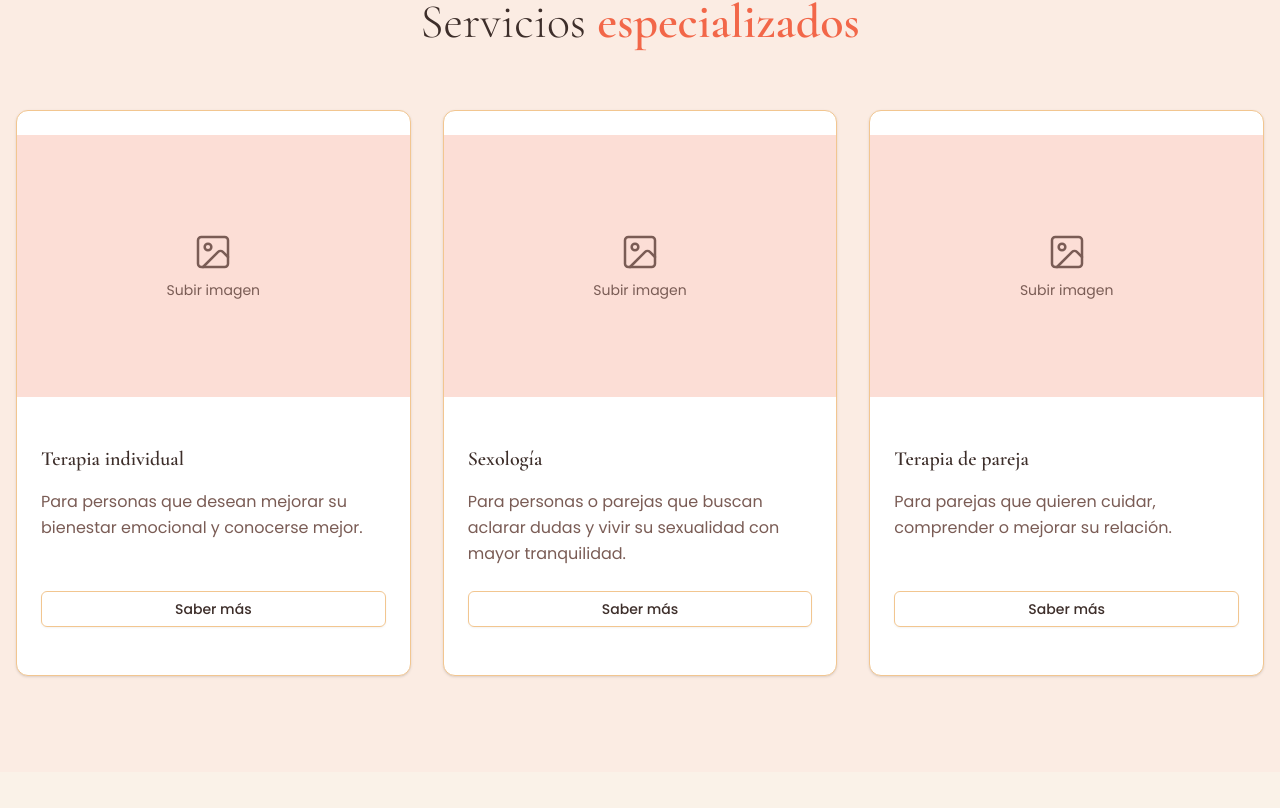
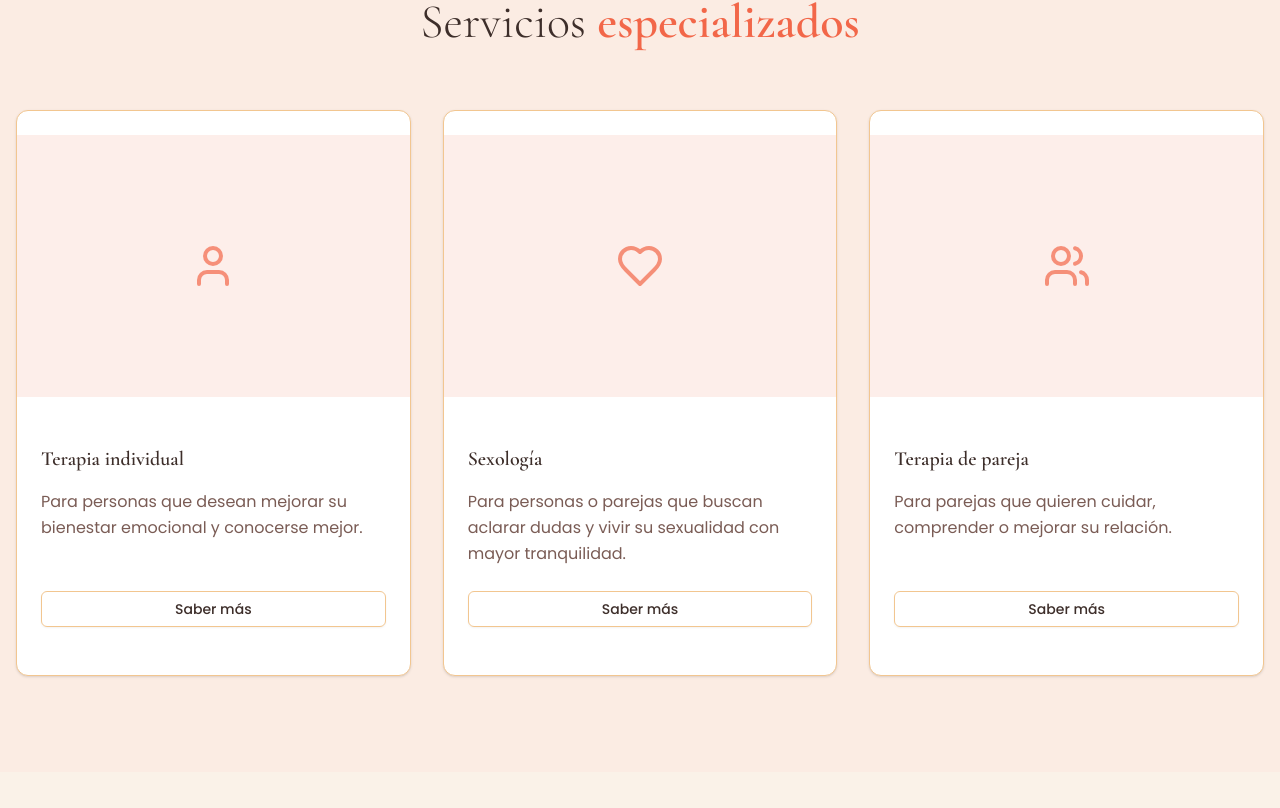
Before and after one commit to bernialabs/maria-terapeuta, a Next.js app: page / in a window 1280 px wide. Shown: the part 1372-2180 px from the top of the page. Built offline with nearby package versions, Linux system fonts and the light colour scheme.

Commit message:
Images and naming refactors to use Alejandra's data

```diff
--- a/components/about.tsx
+++ b/components/about.tsx
@@ -15,7 +15,7 @@ export default function About() {
         <div className="grid lg:grid-cols-2 gap-12 items-center">
           <div className="relative max-w-sm lg:max-w-md xl:max-w-lg mx-auto">
             <div className="aspect-[4/5] rounded-2xl overflow-hidden bg-muted">
-              <img src="/images/dra-marcia-4.jpeg" alt={"María Alejandra Ovalle"} className="w-full h-full object-cover" />
+              <img src="/images/maria-alejandra-2.jpeg" alt={"María Alejandra Ovalle"} className="w-full h-full object-cover" />
             </div>
           </div>
 
--- a/components/hero.tsx
+++ b/components/hero.tsx
@@ -50,8 +50,8 @@ export default function Hero() {
             <div className="w-[70%] sm:w-[60%] md:w-[55%] lg:w-[80%] xl:w-[75%]">
               <div className="aspect-[3/4] rounded-2xl overflow-hidden bg-muted">
                 <img
-                  src="/images/dra-marcia-1.jpeg"
-                  alt="Dra. Márcia Mendonça - Odontologia Estética"
+                  src="/images/maria-alejandra-1.jpeg"
+                  alt="María Alejandra Ovalle - Terapeuta en Sexología y Terapia de Pareja"
                   className="w-full h-full object-cover"
                 />
               </div>
--- a/components/services.tsx
+++ b/components/services.tsx
@@ -3,27 +3,29 @@
 import { useState } from "react"
 import { Card, CardContent } from "@/components/ui/card"
 import { Button } from "@/components/ui/button"
-import { X } from "lucide-react"
+import { X, User, Heart, Users } from "lucide-react"
 
+// To replace icons with images: add `image: "/images/service-name.jpeg"` to each service,
+// then swap <service.icon .../> in the card with an <img src={service.image} .../> tag.
 const services = [
   {
     title: "Terapia individual",
     description: "Para personas que desean mejorar su bienestar emocional y conocerse mejor.",
-    image: "",
+    icon: User,
     detail:
       "Este es un espacio seguro y confidencial, centrado exclusivamente en ti, donde podrás explorar y comprender tu mundo emocional y personal con mayor profundidad. Te acompaño en tu proceso de autoconocimiento, bienestar y crecimiento individual.\n\nEn terapia individual abordamos temas como:\n\n• Autoestima\n• Duelo\n• Manejo de celos\n• Definición y establecimiento de tus límites\n• Gestión emocional y autorregulación\n• Habilidades sociales (por ejemplo, ligar o relacionarte con mayor seguridad)\n• Dependencia emocional\n\nEl objetivo es ayudarte a identificar patrones, necesidades y límites, para que puedas construir una relación más sana contigo y con los demás.",
   },
   {
     title: "Sexología",
     description: "Para personas o parejas que buscan aclarar dudas y vivir su sexualidad con mayor tranquilidad.",
-    image: "",
+    icon: Heart,
     detail:
       "Este es un espacio individual y especializado para hablar de sexualidad con tranquilidad, confianza y sin juicios. Está pensado para acompañarte en cualquier duda, bloqueo o malestar que esté afectando a tu vivencia sexual.\n\nTrabajamos aspectos como:\n\n• Bajo o alto deseo erótico\n• Dificultades sexuales\n• Dificultades en la lubricación, erección\n• Dificultades en la eyaculación / orgasmo\n• Exploración y comprensión de intereses sexuales\n• Orientación afectivo-sexual\n• Definición y establecimiento de tus límites sexuales",
   },
   {
     title: "Terapia de pareja",
     description: "Para parejas que quieren cuidar, comprender o mejorar su relación.",
-    image: "",
+    icon: Users,
     detail:
       "Este es un espacio seguro y neutral para la pareja, donde ambos podéis sentiros escuchados y comprendidos. Mi objetivo es acompañaros a entender qué está ocurriendo en la relación y cómo podéis volver a conectar desde un lugar más sano.\n\nEn terapia de pareja trabajamos:\n\n• Comunicación\n• Dificultades en la convivencia\n• Diferencias individuales\n• Patrones de evitación - insistencia\n• Dificultades sexuales\n• Inquietudes sexuales\n• Fortalecimiento de la relación",
   },
@@ -45,32 +47,15 @@ export default function Services() {
           <div className="grid md:grid-cols-2 lg:grid-cols-3 gap-8">
             {services.map((service, index) => (
               <Card key={index} className="overflow-hidden group hover:shadow-lg transition-shadow flex flex-col">
-                <div className="aspect-[3/2] overflow-hidden bg-muted flex items-center justify-center">
+                <div className="aspect-[3/2] overflow-hidden bg-muted/50 flex items-center justify-center">
                   {service.image ? (
                     <img
-                      src={service.image || "/placeholder.svg"}
+                      src={service.image}
                       alt={service.title}
                       className="w-full h-full object-cover group-hover:scale-105 transition-transform duration-300"
                     />
                   ) : (
-                    <div className="flex flex-col items-center gap-2 text-muted-foreground">
-                      <svg
-                        xmlns="http://www.w3.org/2000/svg"
-                        width="40"
-                        height="40"
-                        viewBox="0 0 24 24"
-                        fill="none"
-                        stroke="currentColor"
-                        strokeWidth="1.5"
-                        strokeLinecap="round"
-                        strokeLinejoin="round"
-                      >
-                        <rect width="18" height="18" x="3" y="3" rx="2" ry="2" />
-                        <circle cx="9" cy="9" r="2" />
-                        <path d="m21 15-3.086-3.086a2 2 0 0 0-2.828 0L6 21" />
-                      </svg>
-                      <span className="text-sm">{"Subir imagen"}</span>
-                    </div>
+                    <service.icon className="w-12 h-12 text-secondary/70 group-hover:text-secondary transition-colors" />
                   )}
                 </div>
                 <CardContent className="p-6 flex flex-col flex-1">
```
Also changed, not shown: 1 other file (tests, documents, lock files or other folders).
